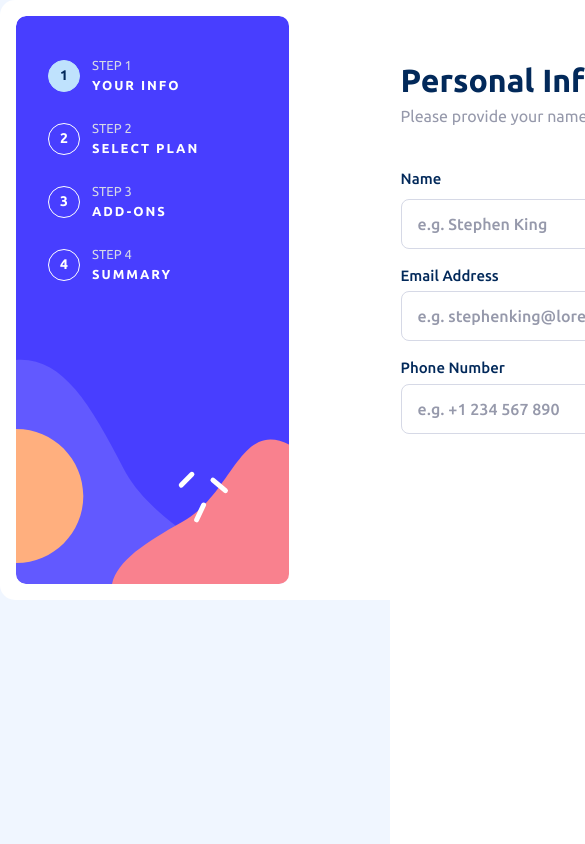
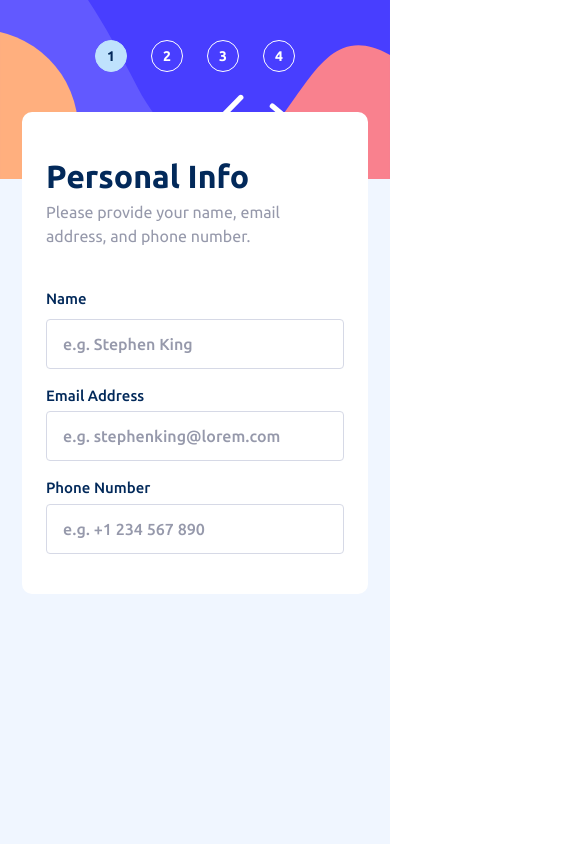
Before and after one commit to thelouisgram/multi-step-form, a React (Vite) app: page / in a window 390 px wide. Shown: the top 844 px of the page, 585 px wide, since content can reach past the window. Built offline with nearby package versions, Linux system fonts and the light colour scheme.

Commit message:
starting mobile screen

```diff
--- a/src/App.jsx
+++ b/src/App.jsx
@@ -9,32 +9,32 @@ import Summary from './components/Summary';
 
 export default function App() {
   // Track page
-    const [ currentStep, setCurrentStep ] = useState(0);
+  const [currentStep, setCurrentStep] = useState(0);
 
   // Plan Period State; where true is monthly
-    const [ planPeriod, setPlanPeriod ] = useState(true);
+  const [planPeriod, setPlanPeriod] = useState(true);
 
   // Personal info form State
-    const [ formData, setFormData ] = useState({
+  const [formData, setFormData] = useState({
     name: '',
     email: '',
     phoneNumber: ''
   });
 
   // Track checkbox state i.e plan period checkbox to keep its previous appearance on change of page
-    const [ isChecked, setIsChecked ] = useState(false);
+  const [isChecked, setIsChecked] = useState(false);
 
   // Select Plan form state; empty array at the start
-    const [ selectedPlan, setSelectedPlan ] = useState(null);
+  const [selectedPlan, setSelectedPlan] = useState(null);
 
   // Ternary to choose between monthly and yearly plan
   const selectedData = planPeriod ? data.monthly : data.yearly;
 
   // Hold AddsOn Data
-    const [ allAddsOn, setAllAddsOn ] = useState(selectedData);
+  const [allAddsOn, setAllAddsOn] = useState(selectedData);
 
   // Track multiple check box, set all to false at the beginning and allow changes individually
-    const [ checkedStates, setCheckedStates ] = useState(selectedData.map(() => false));
+  const [checkedStates, setCheckedStates] = useState(selectedData.map(() => false));
 
   // Update varieties on change of plan period
   useEffect(
@@ -44,7 +44,7 @@ export default function App() {
       // Change addsOn checkboxes:checked back to false on change of plan period
       setCheckedStates(selectedData.map(() => false));
     },
-      [ selectedData ]
+    [selectedData]
   );
 
   // Toggle plan between Monthly and Yearly; true is monthly
@@ -70,20 +70,20 @@ export default function App() {
   }, [allAddsOn]);
 
   return (
-      <div>
+    <div className='h-[100vh]'>
       {/* Entire Page container */}
-        <section id="page" className="bg-magnolia w-full h-[100vh] flex md:justify-center md:items-center">
+      <section id="page" className="bg-magnolia  md:px-0 pt-10 md:pt-0 w-full h-[100vh] flex justify-center md:items-center">
         {/* Content Container */}
-          <div className="w-[980px] h-[600px] bg-white rounded-[15px] flex p-4">
+        <div className="md:w-[980px] md:h-[600px] px-6 h-auto md:bg-white rounded-[15px] flex flex-col md:flex-row md:p-4">
           {/* Left Div Container */}
-            <div className="left-container h-full w-[275px] rounded-[10px] pl-8 pt-10">
+          <div className="left-container h-auto md:h-full md:w-[275px] rounded-[10px] md:pl-8 md:pt-10">
             {/* Left Container Content */}
             <div>
               <Pagination currentStep={currentStep} />
             </div>
           </div>
           {/* Right Container */}
-            <div className="w-[680px] px-28 pt-10 pb-6 h-full">
+          <div className="md:w-[680px] bg-white md:bg-transparent rounded-[10px] md:rounded-0 py-10 px-6 md:px-28 md:pt-10 md:pb-6 md:h-full">
             {/* Personal Info form */}
             <AnimatePresence mode="wait">
               {currentStep === 0 && (
@@ -93,7 +93,7 @@ export default function App() {
                   animate={{ opacity: 1, y: 0 }}
                   exit={{ opacity: 0, y: -40 }}
                   transition={{ duration: 0.6, ease: 'easeInOut' }}
-                    className="h-full"
+                  className="md:h-full"
                 >
                   <PersonalInfo
                     setCurrentStep={setCurrentStep}
@@ -110,7 +110,7 @@ export default function App() {
                   animate={{ opacity: 1, y: 0 }}
                   exit={{ opacity: 0, y: -40 }}
                   transition={{ duration: 0.6, ease: 'easeInOut' }}
-                    className="h-full"
+                  className="md:h-full"
                 >
                   <SelectPlan
                     planPeriod={planPeriod}
@@ -132,7 +132,7 @@ export default function App() {
                   animate={{ opacity: 1, y: 0 }}
                   exit={{ opacity: 0, y: -40 }}
                   transition={{ duration: 0.6, ease: 'easeInOut' }}
-                    className="h-full"
+                  className="md:h-full"
                 >
                   <AddsOn
                     goBack={goBack}
@@ -154,12 +154,12 @@ export default function App() {
                   animate={{ opacity: 1, y: 0 }}
                   exit={{ opacity: 0, y: -40 }}
                   transition={{ duration: 0.6, ease: 'easeInOut' }}
-                    className="h-full"
+                  className="md:h-full"
                 >
                   <Summary goBack={goBack}
                     setCurrentStep={setCurrentStep}
                     selectedPlan={selectedPlan}
-                      checkedAddsOn={checkedAddsOn }/>
+                    checkedAddsOn={checkedAddsOn} />
                 </motion.div>
               )}
             </AnimatePresence>
--- a/src/components/AddsOn.jsx
+++ b/src/components/AddsOn.jsx
@@ -51,10 +51,10 @@ const AddsOn = ({ goBack, selectedData, checkedStates,
     }
 
     return (
-        <div className='h-full  '>
+        <div className='md:h-full  '>
             {/* Form container */}
             <form onSubmit={submitForm}
-                className="font-Ubuntu h-full   flex flex-col justify-between">
+                className="font-Ubuntu md:h-full   flex flex-col justify-between">
                 {/* Upper Container */}
                 <div>
                     {/* Legend and form description */}
--- a/src/components/Finish.jsx
+++ b/src/components/Finish.jsx
@@ -11,11 +11,11 @@ const Finish = ({ submitForm, selectedPlan, goBack, totalPrice, setCurrentStep,
                 animate={{ opacity: 1, y: 0 }}
                 exit={{ opacity: 0, y: -40 }}
                 transition={{ duration: 0.6, ease: 'easeInOut' }}
-                className="h-full"
+                className="md:h-full"
             >
-                <div className="h-full">
+                <div className="md:h-full">
                     {/* Form container */}
-                    <form onSubmit={submitForm} className="font-Ubuntu h-full   flex flex-col justify-between">
+                    <form onSubmit={submitForm} className="font-Ubuntu md:h-full   flex flex-col justify-between">
                         {/* Upper Container */}
                         <div>
                             {/* Legend and form description */}
--- a/src/components/PersonalInfo.jsx
+++ b/src/components/PersonalInfo.jsx
@@ -1,50 +1,45 @@
-import React, { useState } from "react";
-import NextStep from "./NextStep";
+import React, { useState } from 'react';
+import NextStep from './NextStep';
 
 const PersonalInfo = ({ formData, setFormData, setCurrentStep }) => {
-
 	const [fieldRequired, setFieldRequired] = useState({
 		input1: false,
 		input2: false,
-		input3: false,
+		input3: false
 	});
 
 	const submitForm = (event) => {
-		event.preventDefault()
+		event.preventDefault();
 		if (!formData.name) {
 			setFieldRequired({ ...fieldRequired, input1: true });
-		}
-		else if (!formData.email) {
+		} else if (!formData.email) {
 			setFieldRequired({ ...fieldRequired, input2: true });
-		}
-		else if (!formData.phoneNumber) {
+		} else if (!formData.phoneNumber) {
 			setFieldRequired({ ...fieldRequired, input3: true });
 		} else {
-			setCurrentStep((prev => prev + 1))
+			setCurrentStep((prev) => prev + 1);
 		}
-	}
+	};
 
 	const handleChange = (event) => {
-		const { name, value } = event.target
-		setFormData(prevFormData => {
+		const { name, value } = event.target;
+		setFormData((prevFormData) => {
 			return {
 				...prevFormData,
 				[name]: value
-			}
-		})
+			};
+		});
 		setFieldRequired({
 			input1: false,
 			input2: false,
-			input3: false,
+			input3: false
 		});
-	}
+	};
 
 	return (
-		<div className='h-full  '>
+		<div className="md:h-full  ">
 			{/* Form container */}
-			<form
-				onSubmit={submitForm}
-				className="font-Ubuntu h-full   flex flex-col justify-between">
+			<form onSubmit={submitForm} className="font-Ubuntu md:h-full   flex flex-col justify-between">
 				{/* Upper Container */}
 				<div>
 					{/* Legend and form description */}
@@ -57,67 +52,76 @@ const PersonalInfo = ({ formData, setFormData, setCurrentStep }) => {
 					{/* Form inputs */}
 					{/* Name form */}
 					<div className="flex flex-col mb-4">
-						<div className='flex justify-between items-center'>
+						<div className="flex justify-between items-center">
 							<label htmlFor="name" className="text-marineBlue text-[15px] mb-2 font-[500]">
 								Name
 							</label>
-							{fieldRequired.input1 && <p className='text-strawberryRed font-[700] text-[13px]'>This field is required</p>}
+							{fieldRequired.input1 && (
+								<p className="text-strawberryRed font-[700] text-[13px]">This field is required</p>
+							)}
 						</div>
 						<input
 							id="name"
-							name='name'
+							name="name"
 							type="text"
 							value={formData.name}
 							onChange={handleChange}
 							placeholder="e.g. Stephen King"
-							className="border-[1px] placeholder-bold placeholder-coolGray
-									px-4 py-3 rounded-[8px] border-lightGray text-[16px] text-marineBlue
-									font-[500] focus:outline-none focus:border-marineBlue"
+							className={`border-[1px] placeholder-bold placeholder-coolGray px-4 py-3
+							 rounded-[4px] md:rounded-[8px] text-[16px] font-[500] focus:outline-none ${fieldRequired.input1
+								? 'border-strawberryRed'
+								: 'border-lightGray'}`}
 						/>
 					</div>
-					{/* // Email Form */}
+					{/* Email Form */}
 					<div className="flex flex-col mb-4">
-						<div className='flex justify-between items-center'>
+						<div className="flex justify-between items-center">
 							<label htmlFor="email" className="text-marineBlue text-[15px] mb-1 font-[500]">
 								Email Address
 							</label>
-							{fieldRequired.input2 && <p className='text-strawberryRed font-[700] text-[13px]'>This field is required</p>}
+							{fieldRequired.input2 && (
+								<p className="text-strawberryRed font-[700] text-[13px]">This field is required</p>
+							)}
 						</div>
 						<input
 							id="email"
 							type="email"
-							name='email'
+							name="email"
 							value={formData.email}
 							onChange={handleChange}
 							placeholder="e.g. stephenking@lorem.com"
-							className="border-[1px] placeholder-bold placeholder-coolGray
-                                	px-4 py-3 rounded-[8px] border-lightGray text-[16px] text-marineBlue
-									font-[500] focus:outline-none focus:border-marineBlue"
+							className={`border-[1px] placeholder-bold placeholder-coolGray
+					px-4 py-3 md:rounded-[8px] border-lightGray text-[16px] text-marineBlue
+					font-[500] focus:outline-none focus:border-marineBlue rounded-[4px]
+					${fieldRequired.input2 ? 'border-strawberryRed' : ''}`}
 						/>
 					</div>
-					{/* // Number Form */}
+					{/* Number Form */}
 					<div className="flex flex-col">
-						<div className='flex justify-between items-center'>
+						<div className="flex justify-between items-center">
 							<label htmlFor="number" className="text-marineBlue text-[15px] mb-1 font-[500]">
 								Phone Number
 							</label>
-							{fieldRequired.input3 && <p className='text-strawberryRed font-[700] text-[13px]'>This field is required</p>}
+							{fieldRequired.input3 && (
+								<p className="text-strawberryRed font-[700] text-[13px]">This field is required</p>
+							)}
 						</div>
 						<input
 							id="number"
 							type="number"
-							name='phoneNumber'
+							name="phoneNumber"
 							value={formData.phoneNumber}
 							onChange={handleChange}
 							placeholder="e.g. +1 234 567 890"
-							className="border-[1px] placeholder-bold placeholder-coolGray
-									px-4 py-3 rounded-[8px] border-lightGray text-[16px] text-marineBlue
-									font-[500] focus:outline-none focus:border-marineBlue"
+							className={`border-[1px] placeholder-bold placeholder-coolGray
+					px-4 py-3 md:rounded-[8px] border-lightGray text-[16px] text-marineBlue
+					font-[500] focus:outline-none focus:border-marineBlue rounded-[4px]
+					${fieldRequired.input3 ? 'border-strawberryRed' : ''}`}
 						/>
 					</div>
 				</div>
 				{/* Bottom Container */}
-				<div className="flex   justify-end">
+				<div className="hidden md:flex justify-end">
 					{/* Submit Button */}
 					<NextStep />
 				</div>
--- a/src/components/SelectPlan.jsx
+++ b/src/components/SelectPlan.jsx
@@ -45,10 +45,10 @@ const SelectPlan = ({ planPeriod, goBack, togglePlan, setSelectedPlan,
 
 
     return (
-        <div className='h-full  '>
+        <div className='md:h-full  '>
             {/* Form container */}
             <form onSubmit={submitForm}
-                className="font-Ubuntu h-full   flex flex-col justify-between">
+                className="font-Ubuntu md:h-full   flex flex-col justify-between">
                 {/* Upper Container */}
                 <div>
                     {/* Legend and form description */}
--- a/src/components/Summary.jsx
+++ b/src/components/Summary.jsx
@@ -10,7 +10,7 @@ const Summary = ({ goBack, selectedPlan, setCurrentStep, checkedAddsOn }) => {
     const addOn = checkedAddsOn.map((addOn, index) => {
         return (
             <div key={index} className='flex justify-between'>
-                <p className='text-coolGray text-[15px] font-[500]'>{addOn.title}</p>
+                <p className='text-coolGray text-[14px] font-[500]'>{addOn.title}</p>
                 <h4 className='text-marineBlue text-[15px]'>${addOn.price}/{addOn.periodMode}</h4>
             </div>
         )
@@ -26,7 +26,7 @@ const Summary = ({ goBack, selectedPlan, setCurrentStep, checkedAddsOn }) => {
     }
 
     return (
-        <div className="h-full  ">
+        <div className="md:h-full  ">
 
             {!finish &&
                 <Finish
--- a/src/components/ThankYou.jsx
+++ b/src/components/ThankYou.jsx
@@ -10,9 +10,9 @@ const ThankYou = () => {
                 initial={{ opacity: 0, y: 40 }}
                 animate={{ opacity: 1, y: 0 }}
                 transition={{ duration: 0.6, ease: 'easeInOut' }}
-                className="h-full"
+                className="md:h-full"
             >
-                <div className="font-Ubuntu h-full   flex flex-col text-center justify-center gap-4 items-center">
+                <div className="font-Ubuntu md:h-full   flex flex-col text-center justify-center gap-4 items-center">
                     <img src={icon} />
                     <h1 className="text-marineBlue font-[700] text-[32px]">Thank you!</h1>
                     <p className="text-coolGray">
--- a/src/components/pagination.jsx
+++ b/src/components/pagination.jsx
@@ -1,4 +1,5 @@
 import data from './paginationData'
+import React from 'react'
 
 const Pagination = ({ currentStep }) => {
 
@@ -14,9 +15,9 @@ const Pagination = ({ currentStep }) => {
                  'border-white text-white'}`}>
                     {page.id}
                 </div>
-                <div>
+                <div className='hidden md:flex md:flex-col'>
                     <p className='font-Ubuntu text-[13px] text-lightGray'>{page.step}</p>
-                    <h3 className='font-Ubuntu text-[13px] tracking-[0.15em] text-white font-[700]'>
+                    <h3 className='font-Ubuntu text-[13px]  tracking-[0.15em] text-white font-[700]'>
                         {page.content}
                     </h3>
                 </div>
@@ -25,7 +26,7 @@ const Pagination = ({ currentStep }) => {
     })
     return (
         <>
-            <div className='flex flex-col gap-6'>
+            <div className='flex md:flex-col gap-6 justify-center md:justify-normal mb-10 md:mb-0'>
                 {/* Display Pagination */}
                 {page}
             </div>
--- a/src/index.css
+++ b/src/index.css
@@ -4,11 +4,27 @@
 @tailwind components;
 @tailwind utilities;
 
+:root{
+  min-height: 100vh;
+}
 
 .left-container{
     background-image: url('./assets/images/bg-sidebar-desktop.svg');
     background-repeat: no-repeat;
     background-size: cover;
+}
+
+@media (max-width: 1000px) {
+    .left-container {
+        background: none;
+    }
+
+    #page{
+    background-image: url('./assets/images/bg-sidebar-mobile.svg');
+    background-repeat: no-repeat;
+    background-attachment: fixed;
+    background-size: 100% auto;
+    }
 }
 
 ::placeholder{
```
Lines whose indentation alone changed are shown as unchanged.
